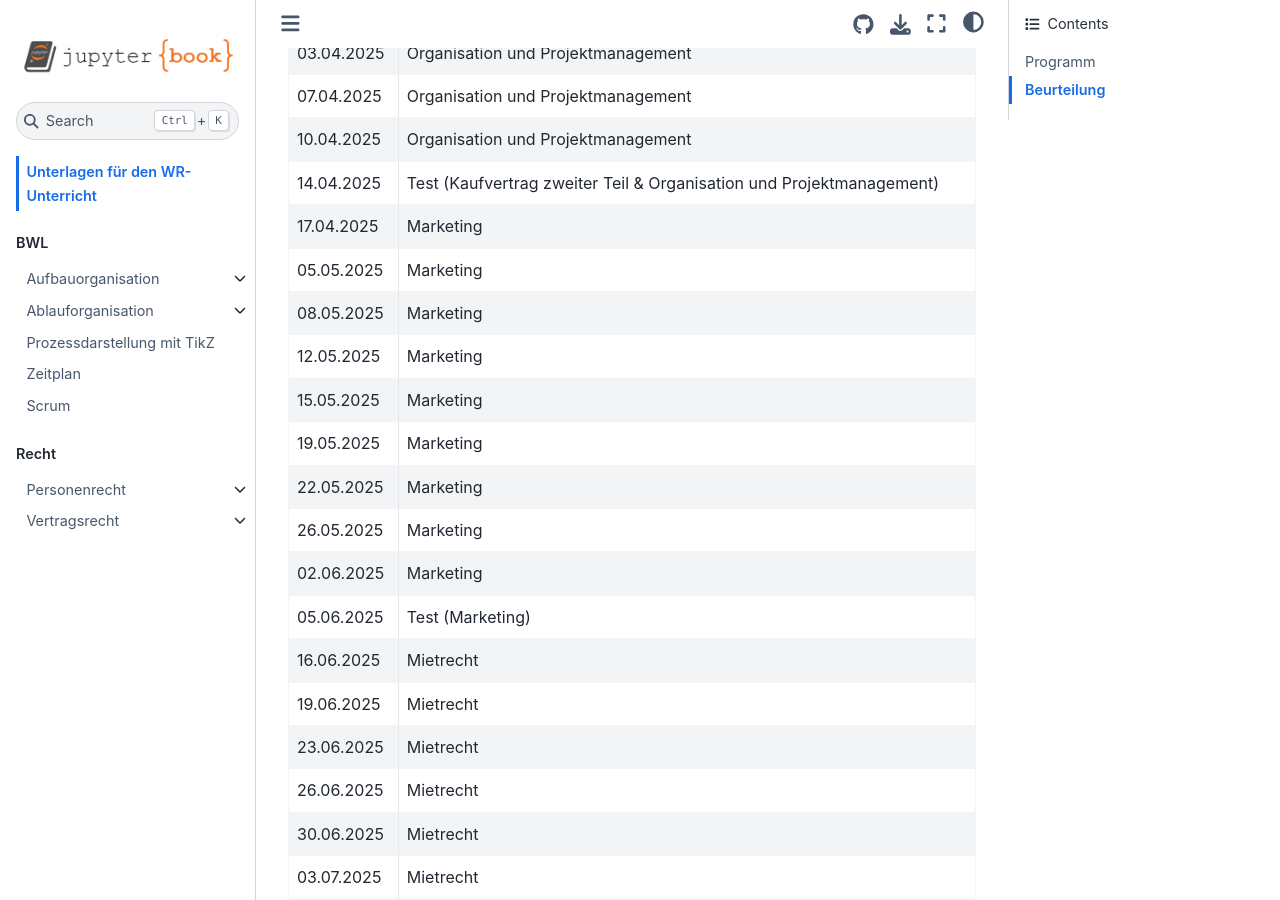
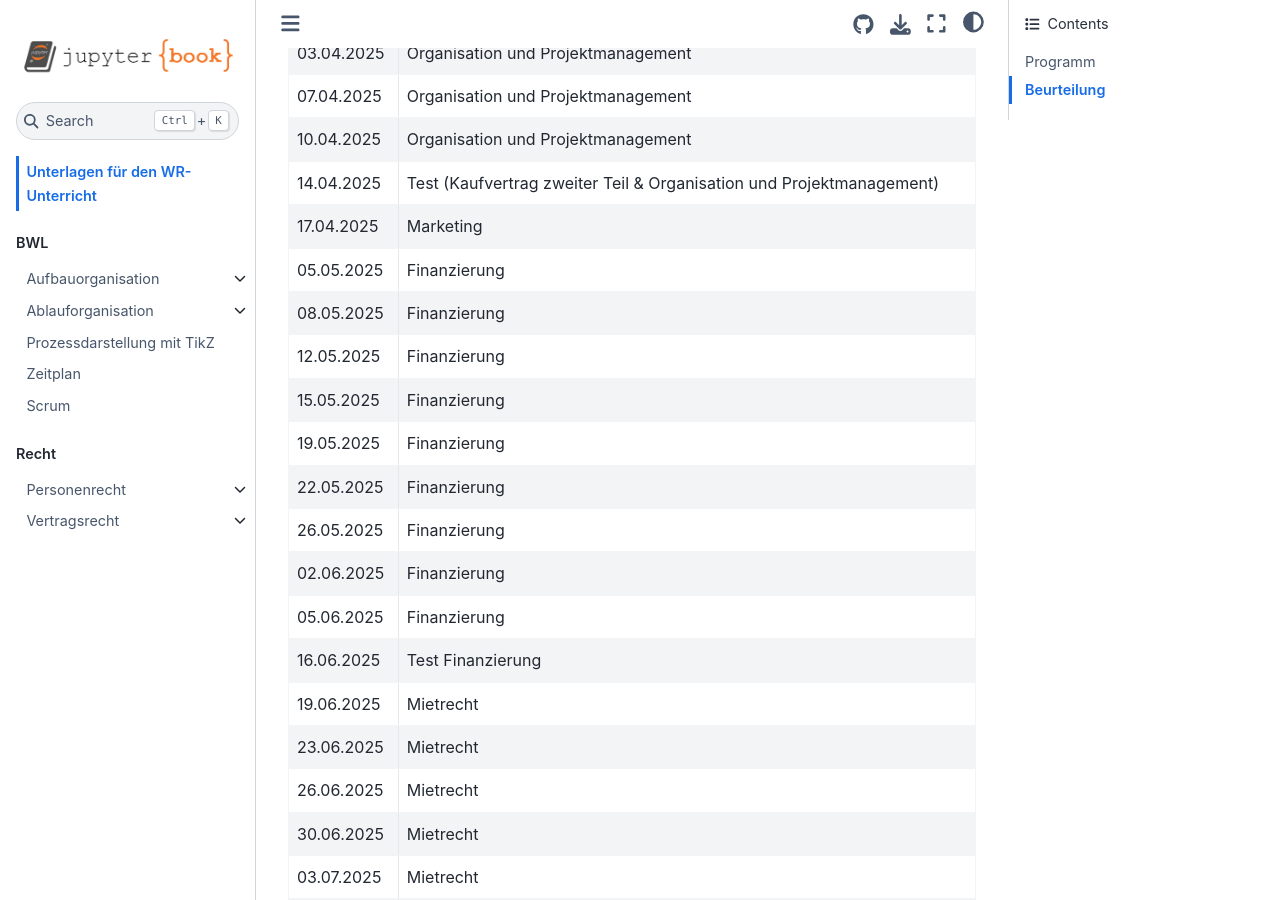
Before and after one commit to SkriptenMk/WR_I_24-27, a Jupyter Book: the page built from docs/intro.md, in a window 1280 px wide and 900 px high, scrolled down 804 px. Built offline with Jupyter Book 1.0.4 settings and Sphinx 7.4.7 and the Sphinx Book theme 1.1.4, drawn with Linux system fonts in a browser that asks for light colours.

Commit message:
Publikation des Programms

```diff
--- a/docs/intro.md
+++ b/docs/intro.md
@@ -26,16 +26,16 @@ Das Programm entspricht dem aktuellen Stand der Planung. Es kann zu
 | 10.04.2025 | Organisation und Projektmanagement |
 | 14.04.2025 | Test (Kaufvertrag zweiter Teil & Organisation und Projektmanagement) |
 | 17.04.2025 | Marketing |
-| 05.05.2025 | Marketing |
-| 08.05.2025 | Marketing |
-| 12.05.2025 | Marketing |
-| 15.05.2025 | Marketing |
-| 19.05.2025 | Marketing |
-| 22.05.2025 | Marketing |
-| 26.05.2025 | Marketing |
-| 02.06.2025 | Marketing |
-| 05.06.2025 | Test (Marketing) |
-| 16.06.2025 | Mietrecht |
+| 05.05.2025 | Finanzierung |
+| 08.05.2025 | Finanzierung |
+| 12.05.2025 | Finanzierung |
+| 15.05.2025 | Finanzierung |
+| 19.05.2025 | Finanzierung |
+| 22.05.2025 | Finanzierung |
+| 26.05.2025 | Finanzierung |
+| 02.06.2025 | Finanzierung |
+| 05.06.2025 | Finanzierung |
+| 16.06.2025 | Test Finanzierung |
 | 19.06.2025 | Mietrecht |
 | 23.06.2025 | Mietrecht |
 | 26.06.2025 | Mietrecht |
```
